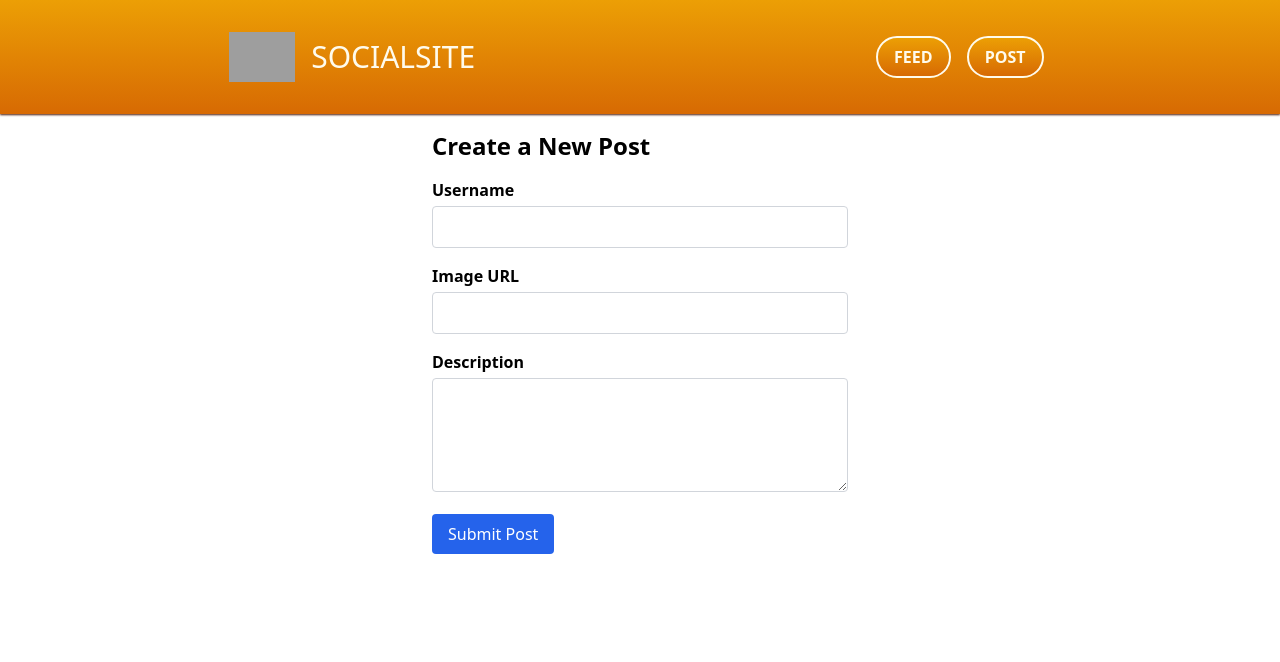
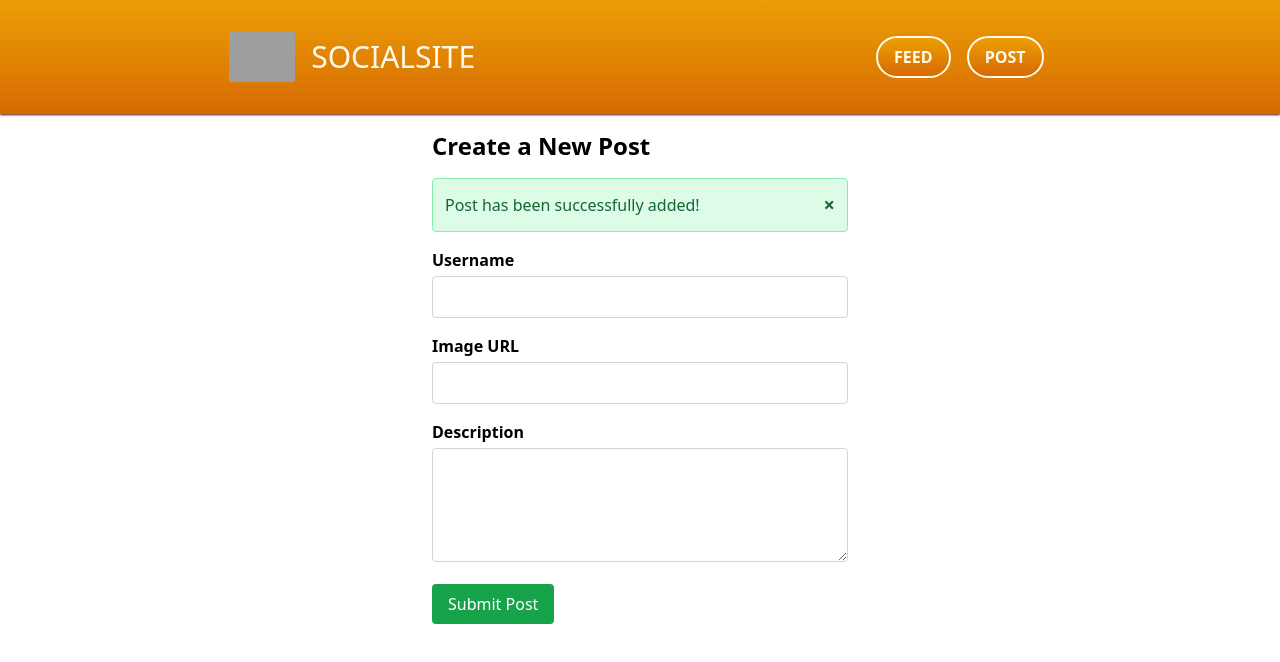
Before and after one commit to sinanaseri1/week5project, a Next.js app in the folder social-media-app/: page /post in a window 1280 px wide. Both pictures are taken after typing "Sample", "Sample", "Sample" into the empty fields and a click on the button "Submit Post". Shown: the top 662 px of the page. Built offline with nearby package versions, Linux system fonts and the light colour scheme; grey boxes are pictures that could not be loaded.

Commit message:
added notification

```diff
--- a/social-media-app/src/app/components/Notification.js
+++ b/social-media-app/src/app/components/Notification.js
@@ -1,9 +1,30 @@
-import React from 'react'
+// src/app/components/Notification.js
 
-const Notification = () => {
+import React from "react";
+
+export default function Notification({ type, message, onClose }) {
+  if (!message) return null; // If no message, do not render the component
+
+  // Determine styles based on the type of notification
+  const isSuccess = type === "success";
+  const bgColor = isSuccess ? "bg-green-100" : "bg-red-100";
+  const textColor = isSuccess ? "text-green-800" : "text-red-800";
+  const borderColor = isSuccess ? "border-green-300" : "border-red-300";
+
   return (
-    <div>Notification</div>
-  )
+    <div
+      className={`my-4 p-3 ${bgColor} ${textColor} ${borderColor} border rounded flex justify-between items-center`}
+    >
+      <span>{message}</span>
+      {onClose && (
+        <button
+          className="ml-4 text-xl font-bold hover:opacity-60"
+          onClick={onClose}
+          aria-label="Close notification"
+        >
+          &times;
+        </button>
+      )}
+    </div>
+  );
 }
-
-export default Notification
--- a/social-media-app/src/app/post/page.js
+++ b/social-media-app/src/app/post/page.js
@@ -2,23 +2,37 @@
 "use client";
 
 import React, { useState } from "react";
+import Notification from "../components/Notification";
 
 export default function PostPage() {
   const [username, setUsername] = useState("");
   const [imageURL, setImageURL] = useState("");
   const [description, setDescription] = useState("");
 
+  const [notification, setNotification] = useState({
+    type: "",
+    message: "",
+  });
+
   function handleSubmit(e) {
     e.preventDefault();
 
-    // For now, just console log.
-    console.log("New Post Data:", {
-      username,
-      imageURL,
-      description,
+    // Validation logic
+    if (!username.trim() || !imageURL.trim() || !description.trim()) {
+      setNotification({
+        type: "error",
+        message: "Please fill out all fields before submitting.",
+      });
+      return;
+    }
+
+    // If successful
+    setNotification({
+      type: "success",
+      message: "Post has been successfully added!",
     });
 
-    // Reset fields or keep them—your choice.
+    // Reset fields
     setUsername("");
     setImageURL("");
     setDescription("");
@@ -27,6 +41,13 @@
   return (
     <div className="max-w-md mx-auto p-4">
       <h1 className="text-2xl font-bold mb-4">Create a New Post</h1>
+
+      {/* Notification Component */}
+      <Notification
+        type={notification.type}
+        message={notification.message}
+        onClose={() => setNotification({ type: "", message: "" })}
+      />
 
       <form onSubmit={handleSubmit} className="space-y-4">
         {/* Username */}
@@ -73,7 +94,7 @@
 
         <button
           type="submit"
-          className="bg-blue-600 text-white py-2 px-4 rounded hover:bg-blue-500"
+          className="bg-green-600 text-white py-2 px-4 rounded hover:bg-orange-400"
         >
           Submit Post
         </button>
```
